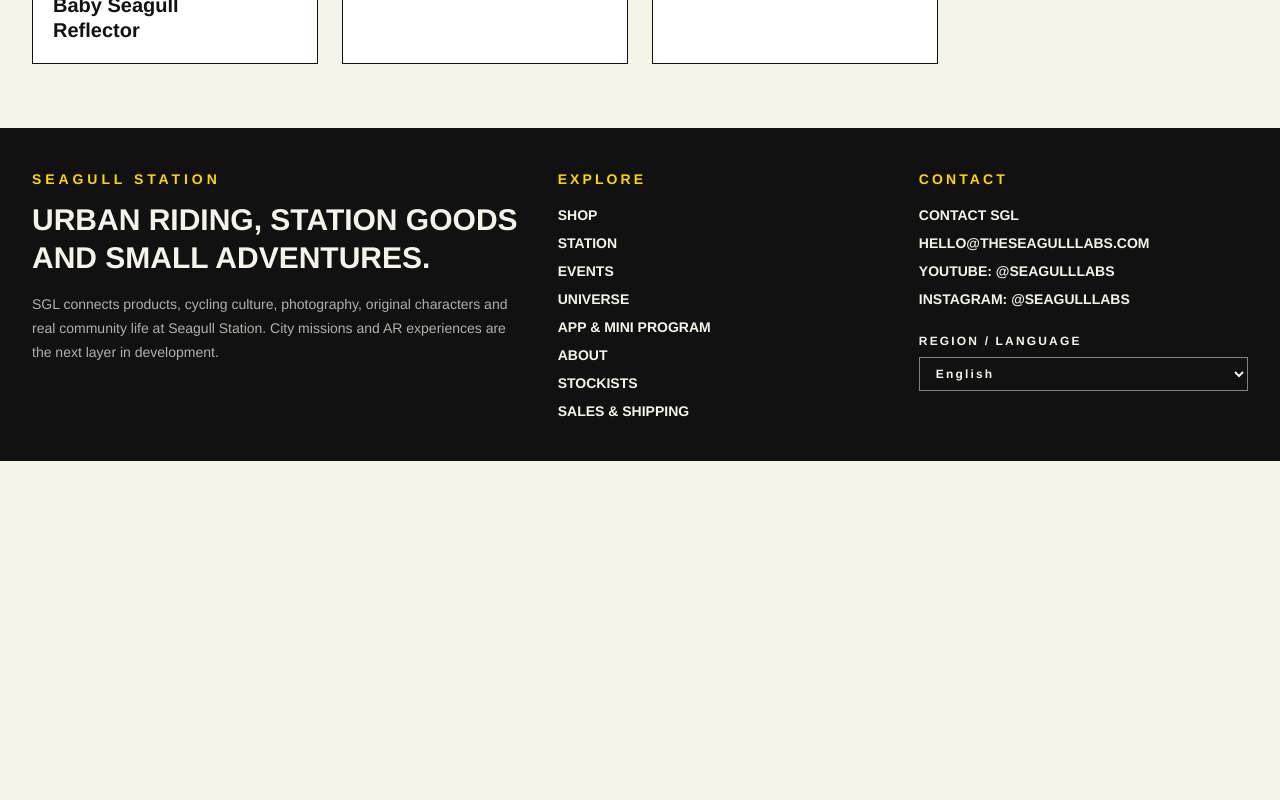
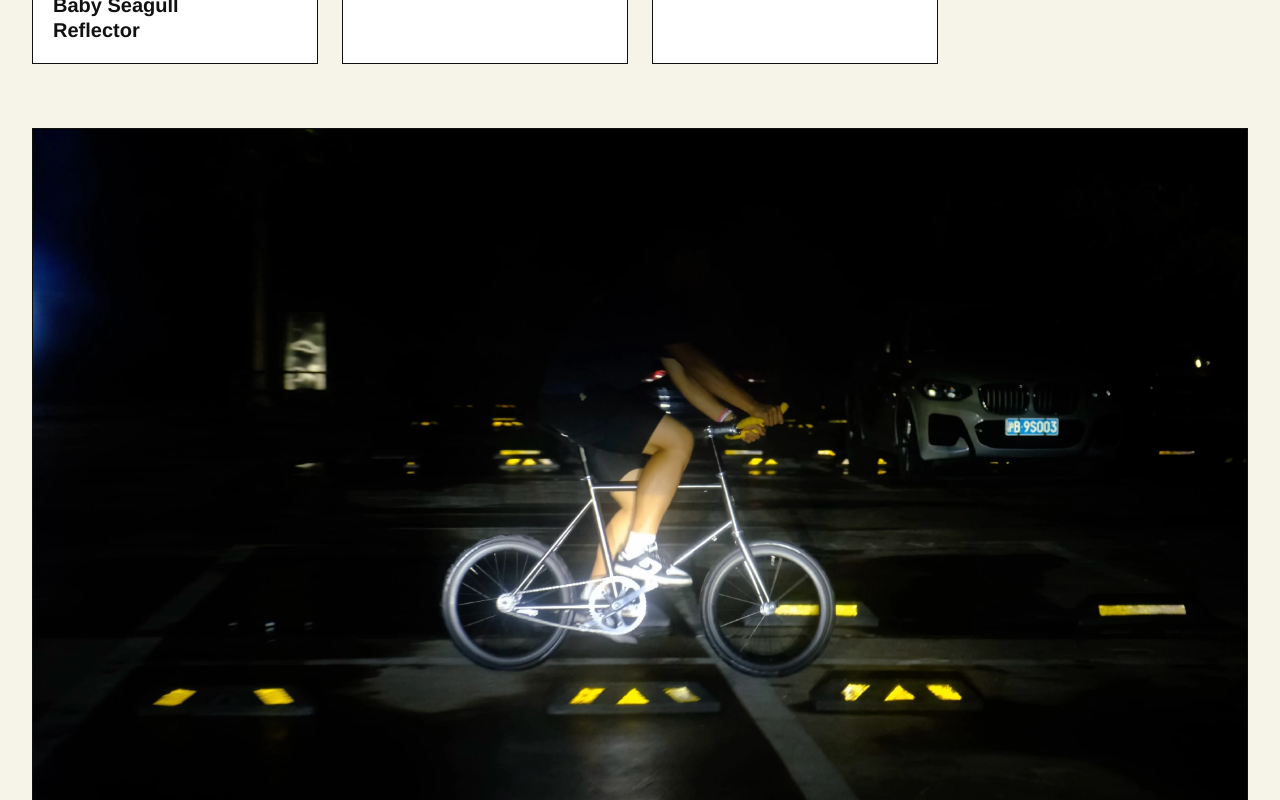
Before and after one commit to zhanghanyue123/sgl-website, a Next.js app: page /shop in a window 1280 px wide. Shown: the part 6400-7200 px from the top of the page. Before the commit the page ends 6861 px from the top, so only its background shows below. Built offline with nearby package versions, Linux system fonts and the light colour scheme.

Commit message:
Add night ride image to Shop footer

```diff
--- a/app/[locale]/[[...segments]]/page.tsx
+++ b/app/[locale]/[[...segments]]/page.tsx
@@ -90,11 +90,11 @@ const stationAddresses: Record<LocalizedLocale, string> = {
   "it-IT": "Cina, Shanghai, Nuova Area di Pudong, piazza tra Jinyan Road e Dongxiu Road, livello L1"
 };
 
-const shopFeatureCopy: Record<LocalizedLocale, { eyebrow: string; heading: string; text: string; bannerAlt: string; featureAlt: string }> = {
-  "zh-CN": { eyebrow: "SGL 商品", heading: "商店", text: "为日常移动而设计。", bannerAlt: "骑行者与自行车停在城市栏杆旁", featureAlt: "夜晚路灯下站在自行车旁的骑行者" },
-  "ja-JP": { eyebrow: "SGL グッズ", heading: "ショップ", text: "日々の移動のために。", bannerAlt: "街の手すりのそばに立つ自転車とライダー", featureAlt: "夜の街灯の下で自転車と立つライダー" },
-  "ko-KR": { eyebrow: "SGL 굿즈", heading: "스토어", text: "매일의 움직임을 위해 만들었습니다.", bannerAlt: "도시 난간 옆의 자전거와 라이더", featureAlt: "밤 가로등 아래 자전거와 함께 선 라이더" },
-  "it-IT": { eyebrow: "Prodotti SGL", heading: "Negozio", text: "Creati per muoversi ogni giorno.", bannerAlt: "Ciclista con bicicletta accanto a una ringhiera urbana", featureAlt: "Ciclista con bicicletta sotto un lampione di notte" }
+const shopFeatureCopy: Record<LocalizedLocale, { eyebrow: string; heading: string; text: string; bannerAlt: string; featureAlt: string; closingAlt: string }> = {
+  "zh-CN": { eyebrow: "SGL 商品", heading: "商店", text: "为日常移动而设计。", bannerAlt: "骑行者与自行车停在城市栏杆旁", featureAlt: "夜晚路灯下站在自行车旁的骑行者", closingAlt: "骑行者夜间骑着银色小轮自行车穿过城市停车场" },
+  "ja-JP": { eyebrow: "SGL グッズ", heading: "ショップ", text: "日々の移動のために。", bannerAlt: "街の手すりのそばに立つ自転車とライダー", featureAlt: "夜の街灯の下で自転車と立つライダー", closingAlt: "夜の駐車場を小さなシルバーの自転車で走るライダー" },
+  "ko-KR": { eyebrow: "SGL 굿즈", heading: "스토어", text: "매일의 움직임을 위해 만들었습니다.", bannerAlt: "도시 난간 옆의 자전거와 라이더", featureAlt: "밤 가로등 아래 자전거와 함께 선 라이더", closingAlt: "밤의 도심 주차장을 작은 은색 자전거로 달리는 라이더" },
+  "it-IT": { eyebrow: "Prodotti SGL", heading: "Negozio", text: "Creati per muoversi ogni giorno.", bannerAlt: "Ciclista con bicicletta accanto a una ringhiera urbana", featureAlt: "Ciclista con bicicletta sotto un lampione di notte", closingAlt: "Ciclista su una piccola bicicletta argentata in un parcheggio urbano di notte" }
 };
 
 const afterDarkCopy: Record<LocalizedLocale, { eyebrow: string; heading: string; text: string }> = {
@@ -263,6 +263,9 @@ function Shop({ locale }: { locale: LocalizedLocale }) {
         </div>;
       })}
     </div>
+    <div {...sectionMarker("shop", "closing-image")} className="mt-16 overflow-hidden border border-sglInk bg-black">
+      <Image src="/products/shop-night-ride-closing.webp" alt={feature.closingAlt} width={3575} height={2293} sizes="(max-width: 767px) 100vw, 1280px" className="h-auto w-full" />
+    </div>
   </section>;
 }
 
--- a/app/shop/page.tsx
+++ b/app/shop/page.tsx
@@ -81,6 +81,17 @@ export default function ShopPage() {
           );
         })}
       </div>
+
+      <div data-content-section="shop.closing-image" className="mt-16 overflow-hidden border border-sglInk bg-black">
+        <Image
+          src="/products/shop-night-ride-closing.webp"
+          alt="A rider crossing a dark city car park on a small silver bicycle at night"
+          width={3575}
+          height={2293}
+          sizes="(max-width: 767px) 100vw, 1280px"
+          className="h-auto w-full"
+        />
+      </div>
     </section>
   );
 }
--- a/lib/content-schema.ts
+++ b/lib/content-schema.ts
@@ -3,7 +3,7 @@ import { locales, type Locale } from "./i18n";
 export const publicPageSections = {
   home: ["hero", "shop", "station", "events"],
   about: ["hero", "history", "principles", "brand-structure", "media", "directions", "cta"],
-  shop: ["hero", "bikes-frames", "bags-carry", "wear-ride", "coffee-refuel", "accessories"],
+  shop: ["hero", "bikes-frames", "bags-carry", "wear-ride", "coffee-refuel", "accessories", "closing-image"],
   product: ["product-detail"],
   station: ["hero-image", "hero", "station-life", "offerings", "station-logic", "mini-program", "station-stories"],
   events: ["film", "hero", "calendar", "exhibitions", "community", "formats", "event-list", "development", "cta"],
```
Also changed, not shown: lib/localized-sections.ts (+5 -4 lines), public/products/shop-night-ride-closing.webp (added).
